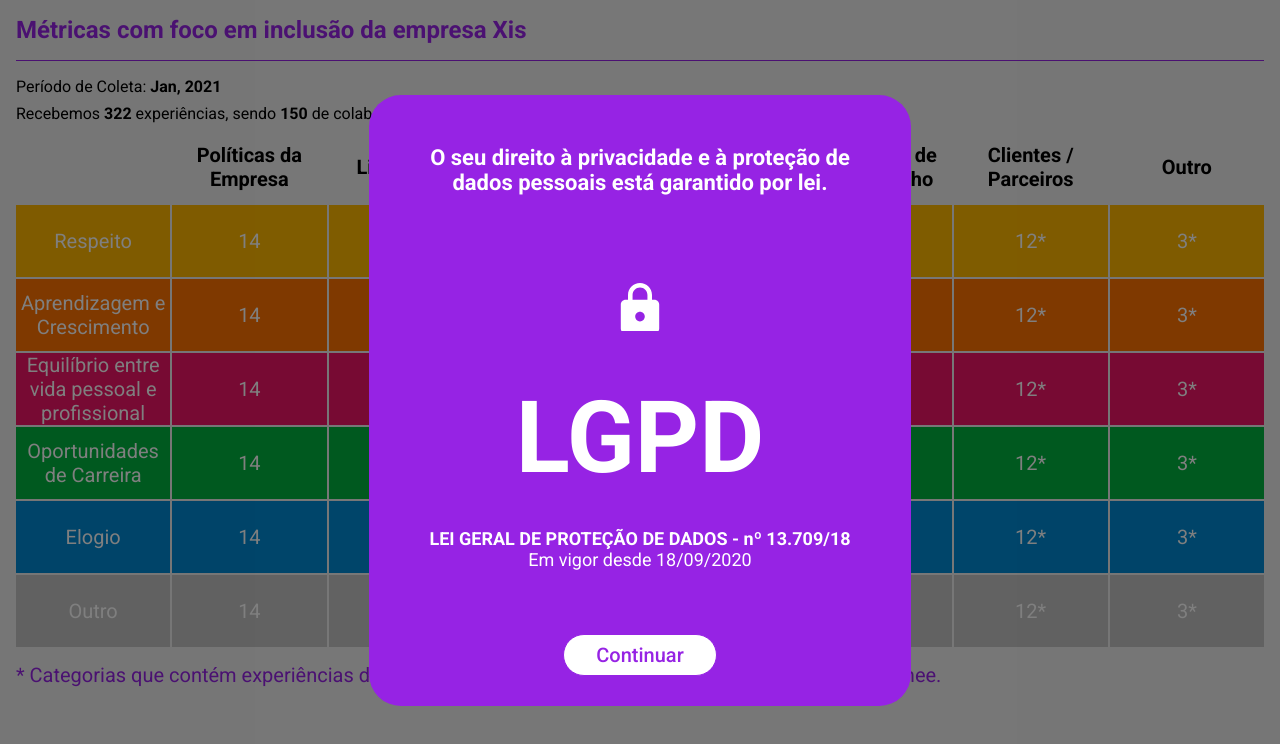
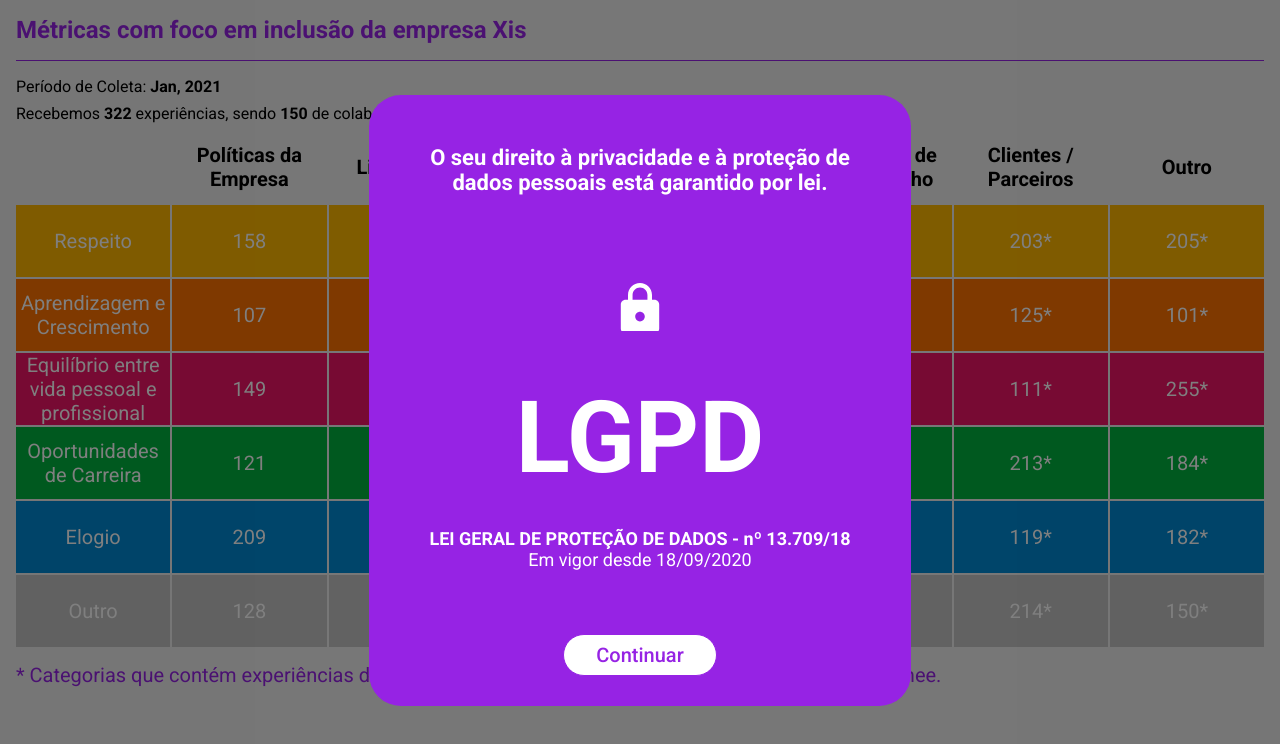
Before and after one commit to Jeansidharta/hackaton-ccr, a Next.js app: page /dashboard in a window 1280 px wide. Shown: the top 744 px of the page. Built offline with nearby package versions, Linux system fonts and the light colour scheme.

Commit message:
Added real data to the dashboard

```diff
--- a/src/containers/dashboard/index.tsx
+++ b/src/containers/dashboard/index.tsx
@@ -1,5 +1,7 @@
 import React from 'react';
 import styled, { DefaultTheme } from 'styled-components';
+import { useLocalStorage } from '../../libs/hooks/use-local-storage';
+import { useReportsData } from './use-reports-data';
 
 const Root = styled.div`
 	padding: 16px;
@@ -61,6 +63,8 @@ type DashboardProps = React.PropsWithoutRef<{
 type DashboardComponent = React.FunctionComponent<DashboardProps>;
 
 const Dashboard: DashboardComponent = ({  }) => {
+	const { reportsAmmount } = useReportsData();
+
 	return (
 		<Root>
 			<Title>Métricas com foco em inclusão da empresa Xis</Title>
@@ -85,63 +89,63 @@ const Dashboard: DashboardComponent = ({  }) => {
 
 				{/* Respeito */}
 				<Cell color='yellow'>Respeito</Cell>
-				<Cell color='yellow'>14</Cell>
-				<Cell color='yellow'>50*</Cell>
-				<Cell color='yellow'>50*</Cell>
-				<Cell color='yellow'>17*</Cell>
-				<Cell color='yellow'>3</Cell>
-				<Cell color='yellow'>12*</Cell>
-				<Cell color='yellow'>3*</Cell>
+				<Cell color='yellow'>{reportsAmmount.Respeito['Políticas da Empresa']}</Cell>
+				<Cell color='yellow'>{reportsAmmount.Respeito.Lideranças}*</Cell>
+				<Cell color='yellow'>{reportsAmmount.Respeito.RH}*</Cell>
+				<Cell color='yellow'>{reportsAmmount.Respeito.Colaboradores}*</Cell>
+				<Cell color='yellow'>{reportsAmmount.Respeito['Avaliações de Desempenho']}</Cell>
+				<Cell color='yellow'>{reportsAmmount.Respeito['Clientes / Parceiros']}*</Cell>
+				<Cell color='yellow'>{reportsAmmount.Respeito.Outro}*</Cell>
 
 				{/* Aprendizagem e Crescimento */}
 				<Cell color='orange'>Aprendizagem e Crescimento</Cell>
-				<Cell color='orange'>14</Cell>
-				<Cell color='orange'>50*</Cell>
-				<Cell color='orange'>50*</Cell>
-				<Cell color='orange'>17*</Cell>
-				<Cell color='orange'>3</Cell>
-				<Cell color='orange'>12*</Cell>
-				<Cell color='orange'>3*</Cell>
+				<Cell color='orange'>{reportsAmmount['Aprendizagem e Crescimento']['Políticas da Empresa']}</Cell>
+				<Cell color='orange'>{reportsAmmount['Aprendizagem e Crescimento'].Lideranças}*</Cell>
+				<Cell color='orange'>{reportsAmmount['Aprendizagem e Crescimento'].RH}*</Cell>
+				<Cell color='orange'>{reportsAmmount['Aprendizagem e Crescimento'].Colaboradores}*</Cell>
+				<Cell color='orange'>{reportsAmmount['Aprendizagem e Crescimento']['Avaliações de Desempenho']}</Cell>
+				<Cell color='orange'>{reportsAmmount['Aprendizagem e Crescimento']['Clientes / Parceiros']}*</Cell>
+				<Cell color='orange'>{reportsAmmount['Aprendizagem e Crescimento'].Outro}*</Cell>
 
 				{/* Equilíbrio entre vida pessoal e profissional */}
 				<Cell color='pink'>Equilíbrio entre vida pessoal e profissional</Cell>
-				<Cell color='pink'>14</Cell>
-				<Cell color='pink'>50*</Cell>
-				<Cell color='pink'>50*</Cell>
-				<Cell color='pink'>17*</Cell>
-				<Cell color='pink'>3</Cell>
-				<Cell color='pink'>12*</Cell>
-				<Cell color='pink'>3*</Cell>
+				<Cell color='pink'>{reportsAmmount['Equilíbrio entre vida pessoal e profissional']['Políticas da Empresa']}</Cell>
+				<Cell color='pink'>{reportsAmmount['Equilíbrio entre vida pessoal e profissional'].Lideranças}*</Cell>
+				<Cell color='pink'>{reportsAmmount['Equilíbrio entre vida pessoal e profissional'].RH}*</Cell>
+				<Cell color='pink'>{reportsAmmount['Equilíbrio entre vida pessoal e profissional'].Colaboradores}*</Cell>
+				<Cell color='pink'>{reportsAmmount['Equilíbrio entre vida pessoal e profissional']['Avaliações de Desempenho']}</Cell>
+				<Cell color='pink'>{reportsAmmount['Equilíbrio entre vida pessoal e profissional']['Clientes / Parceiros']}*</Cell>
+				<Cell color='pink'>{reportsAmmount['Equilíbrio entre vida pessoal e profissional'].Outro}*</Cell>
 
 				{/* Oportunidades de Carreira */}
 				<Cell color='green'>Oportunidades de Carreira</Cell>
-				<Cell color='green'>14</Cell>
-				<Cell color='green'>50*</Cell>
-				<Cell color='green'>50*</Cell>
-				<Cell color='green'>17*</Cell>
-				<Cell color='green'>3</Cell>
-				<Cell color='green'>12*</Cell>
-				<Cell color='green'>3*</Cell>
+				<Cell color='green'>{reportsAmmount['Oportunidades de carreira']['Políticas da Empresa']}</Cell>
+				<Cell color='green'>{reportsAmmount['Oportunidades de carreira'].Lideranças}*</Cell>
+				<Cell color='green'>{reportsAmmount['Oportunidades de carreira'].RH}*</Cell>
+				<Cell color='green'>{reportsAmmount['Oportunidades de carreira'].Colaboradores}*</Cell>
+				<Cell color='green'>{reportsAmmount['Oportunidades de carreira']['Avaliações de Desempenho']}</Cell>
+				<Cell color='green'>{reportsAmmount['Oportunidades de carreira']['Clientes / Parceiros']}*</Cell>
+				<Cell color='green'>{reportsAmmount['Oportunidades de carreira'].Outro}*</Cell>
 
 				{/* Elogio */}
 				<Cell color='blue'>Elogio</Cell>
-				<Cell color='blue'>14</Cell>
-				<Cell color='blue'>50*</Cell>
-				<Cell color='blue'>50*</Cell>
-				<Cell color='blue'>17*</Cell>
-				<Cell color='blue'>3</Cell>
-				<Cell color='blue'>12*</Cell>
-				<Cell color='blue'>3*</Cell>
+				<Cell color='blue'>{reportsAmmount.Elogio['Políticas da Empresa']}</Cell>
+				<Cell color='blue'>{reportsAmmount.Elogio.Lideranças}*</Cell>
+				<Cell color='blue'>{reportsAmmount.Elogio.RH}*</Cell>
+				<Cell color='blue'>{reportsAmmount.Elogio.Colaboradores}*</Cell>
+				<Cell color='blue'>{reportsAmmount.Elogio['Avaliações de Desempenho']}</Cell>
+				<Cell color='blue'>{reportsAmmount.Elogio['Clientes / Parceiros']}*</Cell>
+				<Cell color='blue'>{reportsAmmount.Elogio.Outro}*</Cell>
 
 				{/* Outro */}
 				<Cell color='gray'>Outro</Cell>
-				<Cell color='gray'>14</Cell>
-				<Cell color='gray'>50*</Cell>
-				<Cell color='gray'>50*</Cell>
-				<Cell color='gray'>17*</Cell>
-				<Cell color='gray'>3</Cell>
-				<Cell color='gray'>12*</Cell>
-				<Cell color='gray'>3*</Cell>
+				<Cell color='gray'>{reportsAmmount.Outro['Políticas da Empresa']}</Cell>
+				<Cell color='gray'>{reportsAmmount.Outro.Lideranças}*</Cell>
+				<Cell color='gray'>{reportsAmmount.Outro.RH}*</Cell>
+				<Cell color='gray'>{reportsAmmount.Outro.Colaboradores}*</Cell>
+				<Cell color='gray'>{reportsAmmount.Outro['Avaliações de Desempenho']}</Cell>
+				<Cell color='gray'>{reportsAmmount.Outro['Clientes / Parceiros']}*</Cell>
+				<Cell color='gray'>{reportsAmmount.Outro.Outro}*</Cell>
 			</Grid>
 			<Observation>
 				* Categorias que contém experiências de colaboradores no 1º emprego, estágio ou programa de treinee.
--- /dev/null
+++ b/src/containers/dashboard/use-reports-data.tsx
@@ -0,0 +1,35 @@
+import { useLocalStorage } from "../../libs/hooks/use-local-storage";
+import { ExclusionCategory, ExclusionSource } from "../../models/exclusion-report";
+
+type ReportsAmmount = Record<
+	ExclusionCategory,
+	Record<ExclusionSource | 'length', number>
+>;
+
+function generateExclusionReportsLength (min: number, max: number) {
+	const dict: ReportsAmmount = {} as any;
+
+	for (const category of ExclusionCategory) {
+		dict[category] = {} as any;
+		let reportsLength = 0;
+		for (const source of ExclusionSource) {
+			const sourceLength = Math.floor(Math.random() * (max - min) + min);
+			dict[category][source] = sourceLength;
+			reportsLength += sourceLength;
+		}
+		dict[category].length = reportsLength;
+	}
+
+	return dict;
+}
+
+export function useReportsData () {
+	const [reportsAmmount] = useLocalStorage<ReportsAmmount>(
+		'categories-numbers',
+		() => generateExclusionReportsLength(100, 300),
+	);
+
+	return {
+		reportsAmmount,
+	};
+}
```
